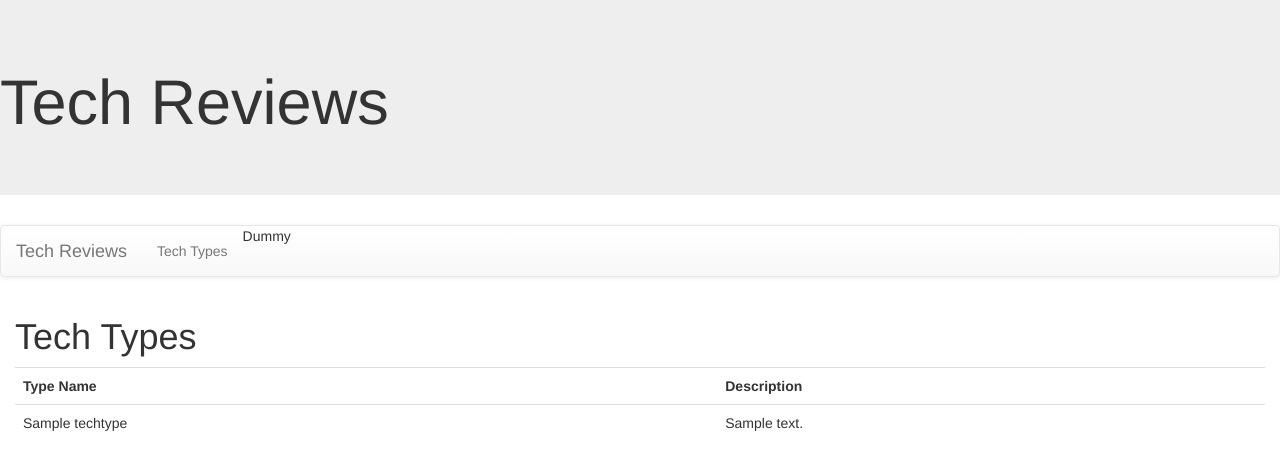
After one commit to ejmcreates/itc172-sp19-techreview, a Django app: page /techreviewapp/gettypes/ in a window 1280 px wide. The commit adds this page. Shown: the top 470 px of the page. Run offline with Django 3.2, Linux system fonts and the light colour scheme; tables that the repository leaves empty hold one stand-in row (values such as "Sample post"); some libraries are stand-ins or nearby versions.

Commit message:
5-creates view to display data

```diff
--- a/techreviewproj/techreviewapp/templates/base.html
+++ b/techreviewproj/techreviewapp/templates/base.html
@@ -16,11 +16,11 @@
 <a class="navbar-brand" href="{% url 'index' %}">Tech Reviews</a>
 </div>
 <ul class="nav navbar-nav">
-<li>Dummy</li>
-<li>Dummy</li>
+    <li><a href="{% url 'types' %}">Tech Types</a></li>
+    <li>Dummy</li>
 </ul>
-</div>
-</nav>
+</div> <!-- end container-fluid-->
+</nav> <!-- end navbar-default -->
 <div class="container-fluid">
 {% block content %}
 
--- /dev/null
+++ b/techreviewproj/techreviewapp/templates/techreviewapp/types.html
@@ -0,0 +1,18 @@
+{% extends 'base.html'%}
+{% block content %}
+<h1>Tech Types</h1>
+<table class='table'>
+<tr>
+    <th>Type Name</th>
+    <th>Description</th>
+
+</tr>
+{% for t in types_list %}
+<tr>
+    <td>{{ t.techtypename }}</td>
+    <td>{{ t.techdescription }}</td>
+</tr>
+
+{% endfor %}
+</table>
+{% endblock %}
--- a/techreviewproj/techreviewapp/urls.py
+++ b/techreviewproj/techreviewapp/urls.py
@@ -3,4 +3,5 @@ from . import views
 
 urlpatterns=[
     path('', views.index, name='index'),
+    path('gettypes/', views.gettypes, name='types'),
 ]
--- a/techreviewproj/techreviewapp/views.py
+++ b/techreviewproj/techreviewapp/views.py
@@ -1,5 +1,11 @@
 from django.shortcuts import render
+from .models import TechType, Product, Review
 
 # Create your views here.
 def index (request):
     return render(request, 'techreviewapp/index.html')
+
+def gettypes(request):
+    types_list=TechType.objects.all()
+    context={'types_list' : types_list }
+    return render(request, 'techreviewapp/types.html', context=context)
```
